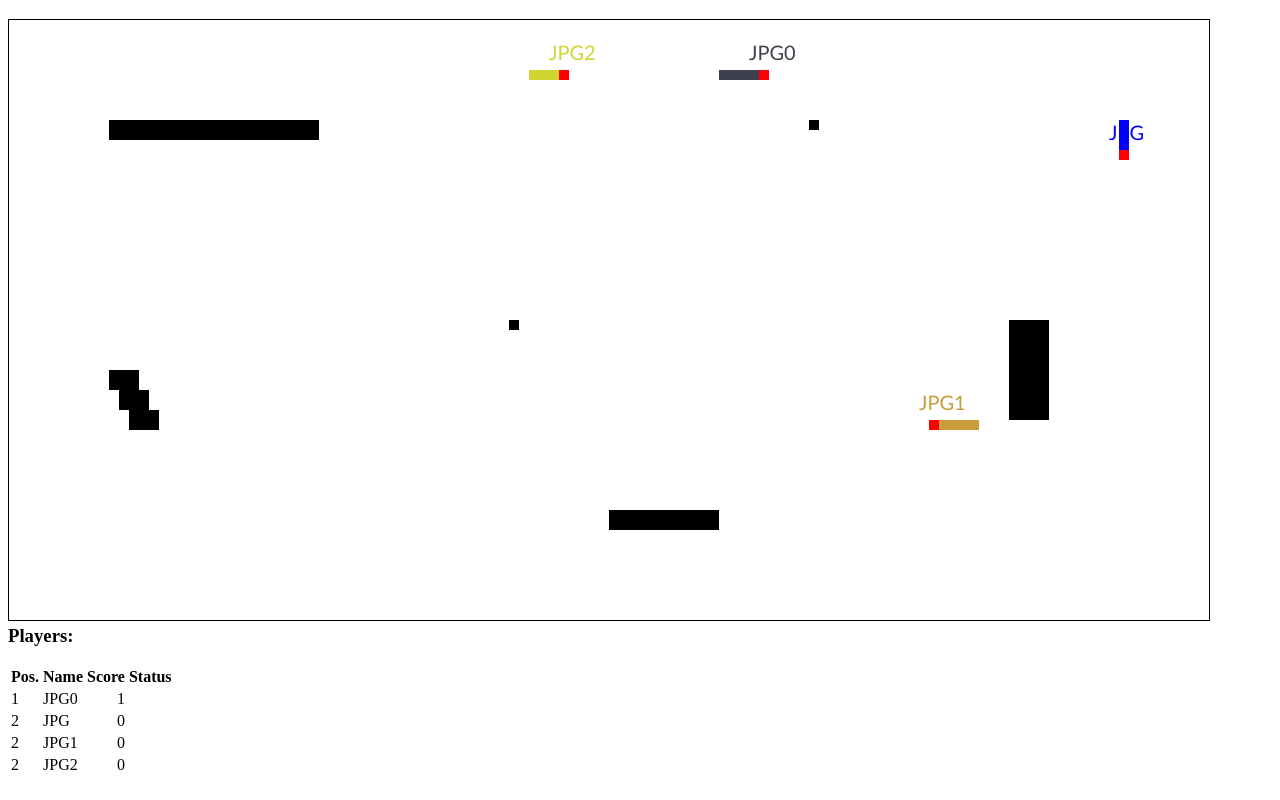
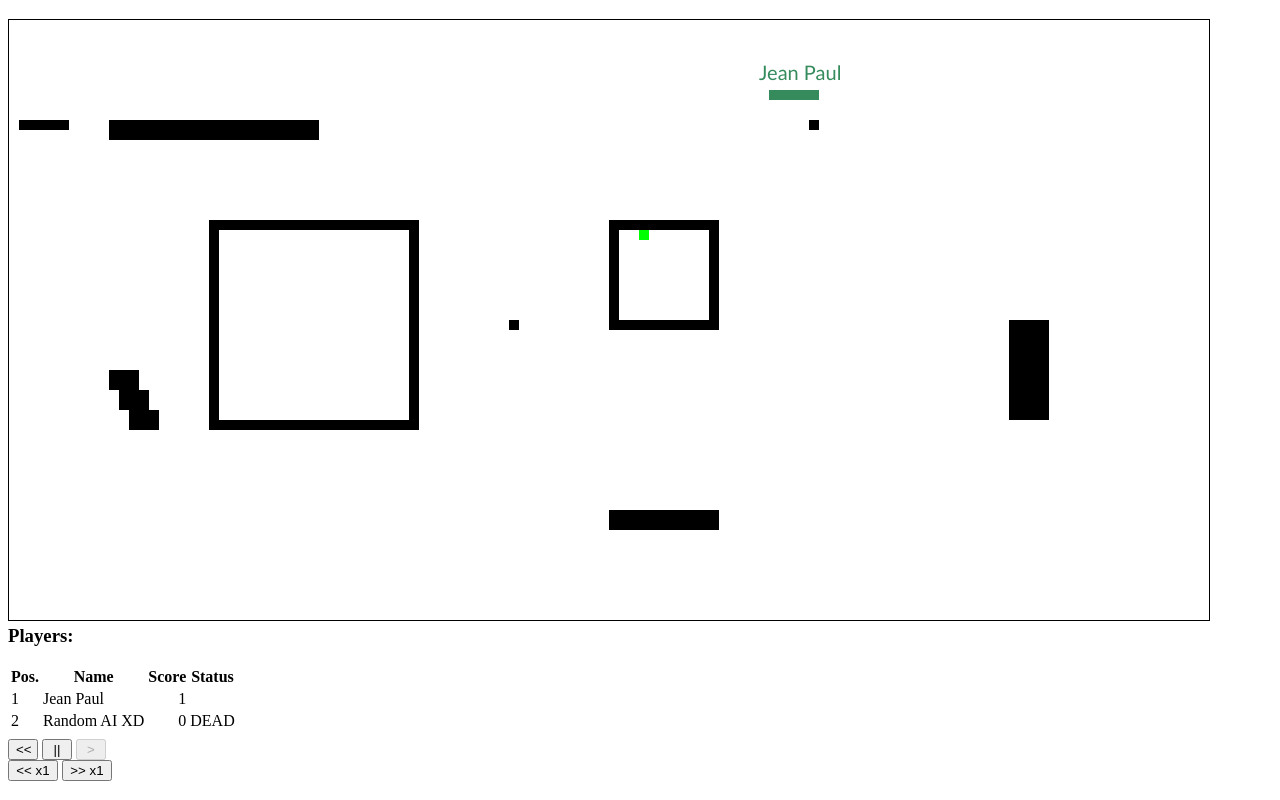
Before and after one commit to kaiserjpg/SnakeAI, a plain HTML site: page index.html in a window 1280 px wide. Both pictures are taken after a click on the button "Play". Drawn offline with nearby package versions, Linux system fonts and the light colour scheme.

Commit message:
add minor fixes and update game version

```diff
--- a/index.html
+++ b/index.html
@@ -14,7 +14,7 @@
 		</div>
 	</div>
 	<div id="snakeMenu">
-		<input type="button" id="addSnakeBtn" value="Add Human Player">
+		<!--input type="button" id="addSnakeBtn" value="Add Human Player"-->
 	</div>
 	<div id="playerScores" style="display:none;">
 		<div><h3>Players:</h3></div>
@@ -41,14 +41,28 @@
 		</table>
 	</div>
 
+	<div id="reproBtnContainer" style="margin-right:20px; clear: both;">
+		<input type="button" style="width: 30px;" id="backwardsBtn" value="<<" alt="Backwards" disabled />
+		<input type="button" style="width: 30px;" id="pauseBtn" value="||" alt="Pause" disabled />
+		<input type="button" style="width: 30px;" id="resumeBtn" value=">" alt="Resume" disabled />
+	</div>
 
-	<script src="scripts/jquery-2.2.4.min.js"></script>
+	<div id="stepByStepContainer" style="margin-right:20px;">
+		<input type="button" style="width: 50px;" id="backward1Step" value="<< x1" alt="Backward 1 step" disabled />
+		<input type="button" style="width: 50px;" id="forward1Step" value=">> x1" alt="Forward 1 step" disabled />
+	</div>
+
+
+	<script src="http://code.jquery.com/jquery-2.2.4.min.js"></script>
+	<script src="https://cdn.jsdelivr.net/lodash/4.17.4/lodash.min.js"></script>
+	<script src="http://underscorejs.org/underscore-min.js"></script>
 	<script src="scripts/position.js"></script>
 	<script src="scripts/extend.js"></script>
 	<script src="scripts/snake.js"></script>
 	<script src="scripts/ai/aisnake.js"></script>
 	<script src="scripts/staticObstacles.js"></script>
 	<script src="scripts/game.js"></script>
-	<script src="scripts/main.js"></script>
+	<script src="scripts/gameManager.js"></script>
+	<script src="scripts/uiManager.js"></script>
 </body>
 </html>
--- a/scripts/ai/aisnake.js
+++ b/scripts/ai/aisnake.js
@@ -18,10 +18,29 @@ function snakeAILoopJPG(game){
         snake.memory.activateOccupiedSpacex3FoodRule = true;
         snake.memory.activateWillGetThereFasterFoodRule = true;
         snake.memory.activateAvailableRangeFoodRule = true;
+        snake.memory.activateIsSurroundedFoodRule = true;
         snake.memory.paths = snake.memory.paths || [];
         snake.memory.paths.push(snake.direction);
+        if(!snake.memory.counter){
+            snake.memory.board = new Board(game.width, game.height);
+            snake.memory.counter = 1;
+        }
 
         return snake;
+    }
+
+    function Board(width,height){
+
+        var board = [];
+
+        for(var x = 0; x < width; x++) {
+            for(var y = 0; y < height; y++) {
+                board.push(new Position(x, y));
+            }
+        }
+
+        return board;
+
     }
 
     function getInfo(game, snake){
@@ -58,8 +77,12 @@ function snakeAILoopJPG(game){
 
                 //Not surronded by 3 obstacles different than your backward position
                 if (snake.memory.activateOccupiedSpacex3FoodRule == true) {
-                    if(!willCrash(game, snake.memory, foodPosition))
+                    if (foodPosition.x == headPosition.x, foodPosition.y == headPosition.y) {
                         food[i].validSurroundings.push({ direction: directions[k], position: foodPosition});
+                    } else {
+                        if(!willCrash(game, snake.memory, foodPosition))
+                            food[i].validSurroundings.push({ direction: directions[k], position: foodPosition});
+                    }
                 }
 
                 if(isBackwards(directions[k]))
@@ -147,6 +170,9 @@ function snakeAILoopJPG(game){
                     console.info("activateAvailableRangeFoodRule");
                     console.log((availableSpace.length / food[i].surroundings.length));
                 }
+            }
+
+            if (snake.memory.activateIsSurroundedFoodRule == true) {
             }
 
             if (food[i].viable) {
--- a/scripts/game.js
+++ b/scripts/game.js
@@ -1,4 +1,4 @@
-function Game(width, height, canvas, cellSize){
+function Game(width, height){
 	"use strict";
 	var game = {
 		snakes : [],
@@ -7,82 +7,72 @@ function Game(width, height, canvas, cellSize){
 		food : [],
 		height : height,
 		width: width,
-		cellSize: cellSize,
 		addSnake : addSnake,
-		startGame : startGame,
-		stopGame : stopGame
+		loop: loop
 	}
 
-	let loopid;
-	const fps = 30;
 	const foodFrequency = 100; //The higher this number, the slower food will be generated
 	let tick = 0;
 
 	return game;
 
-	function startGame(){
-		loopid = setInterval(function() {
-			loop();
-
-			if (isGameOver()) {
-				clearInterval(loopid);
-			};
-		}, 1000 / fps);
-	}
-
-	function stopGame(){
-		clearInterval(loopid);
-	}
-
-	function isGameOver() {
-		return game.snakes.length <= 0;
-	}
-
 	function loop() {
 
 		// Move snakes depending on the direction set in the loop function.
 		game.snakes.forEach((snake) => {
-			var newDirection = snake.loop(game);
-			if(newDirection){
-				snake.direction = newDirection;
+			try {
+				var newDirection = snake.loop(game);
+				if(newDirection){
+					snake.direction = newDirection;
+				}
 			}
+			catch(ex) {
+				var msg = "Snake " + (snake.name ? snake.name : "") + " is throwing an exception: ";
+				console.log(msg, ex);
+			}
+
 			moveSnake(snake);
 		});
 
-		// Clear board.
-		canvas.clearRect(0, 0, width * game.cellSize, height * game.cellSize);
-
 		evaluateBoard();
 
-		game.snakes.forEach(snake => {
-			drawSnake(snake);
-		});
-
 		//Grow food
-		if(++tick % fps * foodFrequency == 0){
+		if(++tick % 30 * foodFrequency == 0){
 			growFood();
 			if(game.food.length > 10){
 				game.food.shift();
 			}
 		}
 
-		drawFood();
-		drawObstacles();
+		return  {
+			id : tick,
+			snakes : cloneSnakes(game.snakes),
+			deadSnakes : cloneSnakes(game.deadSnakes),
+			obstacles : game.obstacles,
+			food : cloneFood(game.food),
+			height : game.height,
+			width: game.width,
+		};
 	};
 
-	function drawObstacles(){
-		game.obstacles.forEach(position => {
-			canvas.fillRect(position.x * cellSize, position.y * cellSize, cellSize, cellSize);
+	function cloneSnakes(snakes) {
+		var clonedSnakes = [];
+
+		snakes.forEach(snake => {
+			clonedSnakes.push({
+				id: snake.id,
+				name: snake.name,
+				color: snake.color,
+				direction: snake.direction,
+				body: new Array(...snake.body)
+			});
 		});
+
+		return clonedSnakes;
 	}
 
-	function drawFood() {
-		var current = canvas.fillStyle;
-		game.food.forEach(position => {
-			canvas.fillStyle = position.color || "#0f0";
-			canvas.fillRect(position.x * cellSize, position.y * cellSize, cellSize, cellSize);
-		});
-		canvas.fillStyle = current;
+	function cloneFood(food) {
+		return new Array(...food);
 	}
 
 	function addSnake(snake) {
@@ -123,25 +113,6 @@ function Game(width, height, canvas, cellSize){
 
 		snake.body.unshift(newPosition);
 
-	}
-
-	function drawSnake(snake){
-		var currentStyle = canvas.fillStyle;
-
-		snake.body.forEach(position => {
-			if (snake.body[0].x == position.x && snake.body[0].y == position.y) {
-				canvas.fillStyle = "red";
-			} else {
-				canvas.fillStyle = snake.color;
-			}
-			canvas.fillRect(position.x * cellSize, position.y * cellSize, cellSize, cellSize);
-		});
-
-		if (snake.name && snake.name != "") {
-			canvas.fillText(snake.name, (snake.getHead().x-1)*cellSize, (snake.getHead().y-1)*cellSize);
-		}
-
-		canvas.fillStyle = currentStyle;
 	}
 
 	function evaluateBoard() {
--- /dev/null
+++ b/scripts/gameManager.js
@@ -0,0 +1,166 @@
+function GameManager(width, height, gameSpeed) {
+
+	// Initialize game.
+	var game = new Game(width, height);
+
+	// Add static obstacles.
+	game.obstacles = staticObstacles;
+	addSquareOfDeath(20, 20, 20, false);
+	addSquareOfDeath(60, 20, 10, false);
+
+	// Add AI snakes.
+	addAISnakes();
+
+	// Add random AI snakes.
+	for (var i = 0; i < 0; i++) {
+		let aiSnake = new Snake(Math.floor(Math.random() * game.width), Math.floor(Math.random() * game.height), {name: "AI", direction: "E", color: "#000"});
+		aiSnake.loop = snakeAILoop;
+		game.addSnake(aiSnake);
+	};
+
+	var loopid;
+
+	var gameManager = {
+		gameStates: [],
+		startGame: startGame,
+		stopGame: stopGame,
+		getPlayerScores: getPlayerScores
+	}
+
+	return gameManager;
+
+	function startGame(){
+
+		loopid = setInterval(function() {
+			let gameState = game.loop();
+			gameManager.gameStates.push(gameState);
+
+			//logGameState(gameState);
+
+			if (isGameOver()) {
+				stopGame();
+			};
+		}, gameSpeed);
+	}
+
+	function logGameState(gameState) {
+		console.log("GAME STATE:");
+		console.log("-----------------------------------");
+		console.log("Current Tick: " + gameState.id);
+
+		gameState.snakes.forEach(snake => {
+			let msg = "Snake " + snake.id + ": Head(" + snake.body[0].x + "," + snake.body[0].y + "); Current Direction: '" + snake.direction + "'.";
+			console.log(msg);
+		});
+
+		for (var i = 0; i < gameState.food.length; i++) {
+			let msg = "Food " + i + ": Position(" + gameState.food[i].x + "," + gameState.food[i].y + ").";
+			console.log(msg);
+		}
+
+		console.log("-----------------------------------");
+	}
+
+	function stopGame(){
+		clearInterval(loopid);
+	}
+
+	function isGameOver() {
+		return game.snakes.length <= 0;
+	}
+
+	function getPlayerScores(gameState) {
+		var allPlayers = [];
+		var alivePlayersScores = [];
+		var deadPlayersScores = [];
+
+		// Create result array.
+		gameState.snakes.forEach(snake => {
+			allPlayers.push({
+				playerName: snake.name && snake.name !== "" ? snake.name : "Anonymous",
+				score: snake.body.length - 4,
+				isDead: false
+			});
+		});
+
+		gameState.deadSnakes.forEach(snake => {
+			allPlayers.push({
+				playerName: snake.name && snake.name !== "" ? snake.name : "Anonymous",
+				score: snake.body.length - 4,
+				isDead: true
+			});
+		});
+
+		// Sort the array.
+		allPlayers.sort(function(snake1, snake2) {
+			return snake2.score - snake1.score;
+		});
+
+		// Calculate positions.
+		if (allPlayers.length > 0) {
+			allPlayers[0].position = 1;
+
+			for (var i = 1, pos = 1; i < allPlayers.length; i++) {
+				if (allPlayers[i].score < allPlayers[i-1].score) {
+					pos++;
+				}
+
+				allPlayers[i].position = pos;
+			}
+		}
+
+		return allPlayers;
+	};
+
+	function getRandomColor() {
+        var letters = '0123456789ABCDEF';
+        var color = '#';
+        for (var i = 0; i < 6; i++ ) {
+            color += letters[Math.floor(Math.random() * 16)];
+        }
+
+        return color == "#FFFFFF" ? getRandomColor() : color;
+    }
+
+    function addSquareOfDeath(initialX, initialY, squareSize, closed) {
+
+		for (var i = initialX + (closed ? 2 : 0); i < initialX + squareSize + 1 - (closed ? 2 : 0); i++) {
+			game.obstacles.push(new Position(i, initialY));
+			game.obstacles.push(new Position(i, initialY + squareSize));
+		}
+
+		for (var i = initialY; i < initialY + squareSize; i++) {
+			game.obstacles.push(new Position(initialX, i));
+			game.obstacles.push(new Position(initialX + squareSize, i + 1));
+		}
+    }
+
+	function addAISnakes() {
+
+		var add = (name, aiFunc) => {
+			let aiSnake = new Snake(Math.floor(Math.random() * game.width),Math.floor(Math.random() * game.height), {name: name, direction: "E", color: getRandomColor()});
+			aiSnake.loop = aiFunc;
+			game.addSnake(aiSnake);
+		}
+
+		// Generic Random Snake.
+		if (typeof(snakeAILoop) !== "undefined")
+			add("Random AI XD", snakeAILoop);
+
+		// add("Derick", snakeAILoopDerick);
+		// add("Andrei", snakeAILoopAndrei);
+		// add("Yasser", snakeAILoopYasser);
+		// add("William", snakeAILoopWilliam);
+		add("Jean Paul", snakeAILoopJPG);
+		// add("Gallo", snakeAILoopGallo);
+		// add("Aldo", snakeAILoopAldo);
+		// add("Randy", snakeAILoopRandy);
+		// add("Elvin", snakeAILoopElvin);
+		// add("Marcos", snakeAILoopMarcos);
+		// add("Gerald", snakeAILoopGerald);
+		// add("Daniel", snakeAILoopDaniel);
+		// add("Sergio", snakeAILoopSergio);
+		// add("Miguel", snakeAILoopMiguel);
+		// add("Saul", snakeAILoopSaul);
+	}
+}
--- a/scripts/main.js
+++ /dev/null
@@ -1,178 +0,0 @@
-(function() {
-	'use strict';
-
-	var canvas = document.getElementById("snake-canvas").getContext("2d"),
-		canvasWidth = 1200,
-		canvasHeight = 600,
-		cellSize = 10;
-
-	if(canvasWidth % cellSize != 0 || canvasHeight % cellSize != 0){
-		throw "Invalid canvas size. Width & Height must be multiples of " + cellSize;
-	}
-
-	canvas.font = "20px Calibri";
-
-	// Initialize game.
-	var game = new Game(canvasWidth/cellSize, canvasHeight/cellSize, canvas, cellSize);
-
-	// Add static obstacles.
-	game.obstacles = staticObstacles;
-
-	//Add the AI snake
-	var aiSnake = new Snake(Math.floor(game.width/2),Math.floor(game.height/2), {name: "JPG", direction: "E", color: "#00F"});
-	aiSnake.loop = snakeAILoopJPG;
-	game.addSnake(aiSnake);
-
-	for(var i = 0; i < 3 ; i++){
-        let snake = new Snake(Math.floor(Math.random() * game.width), Math.floor(Math.random() * game.height), {name: "JPG"+i.toString(), color: getRandomColor()});
-        snake.loop = snakeAILoopJPG;
-        game.addSnake(snake);
-    }
-
-	for(var i = 0; i < 0 ; i++){
-        let snake = new Snake(Math.floor(Math.random() * game.width), Math.floor(Math.random() * game.height), {color: getRandomColor()});
-        snake.loop = snakeAILoop;
-        game.addSnake(snake);
-    }
-
-    function getRandomColor() {
-        var letters = '0123456789ABCDEF';
-        var color = '#';
-        for (var i = 0; i < 6; i++ ) {
-            color += letters[Math.floor(Math.random() * 16)];
-        }
-        return color;
-    }
-
-	$("#addSnakeBtn").click(function(){
-		addHumanPlayer();
-		$(this).prop('disabled', 'disabled');
-	});
-
-	function addHumanPlayer(){
-		// Add a human snake to game with keyboard controls.
-		var humanSnake = new Snake(0,0, { name: "Derick"});
-		humanSnake.color = "#F00";
-		game.addSnake(humanSnake);
-		//Implement human snake loop method
-		var directionChanges = [];
-		humanSnake.loop = function (game) {
-			var directionChange = directionChanges[0];
-			if(directionChange !== undefined){
-				switch(directionChange){
-					case 'N':
-						if(this.direction != 'S'){
-							this.direction = 'N';
-						}
-						break;
-					case 'E':
-						if(this.direction != 'W'){
-							this.direction = 'E';
-						}
-						break;
-					case 'S':
-						if(this.direction != 'N'){
-							this.direction = 'S';
-						}
-						break;
-					case 'W':
-						if(this.direction != 'E'){
-							this.direction = 'W';
-						}
-						break;
-				}
-				directionChanges.shift();
-			}
-		};
-		$(document).keydown(function (event) {
-			switch(event.which){
-				case 37:
-					directionChanges.push('W');
-					break;
-
-				case 38:
-					directionChanges.push('N');
-					break;
-
-				case 39:
-					directionChanges.push('E');
-					break;
-
-				case 40:
-					directionChanges.push('S');
-					break;
-			}
-		});
-	}
-
-	$("#playBtn").click(function () {
-		$("#playBtnContainer").hide();
-		game.startGame();
-		$("#snakeMenu").hide();
-		$("#playerScores").show();
-		setInterval(function() {
-			refreshScores(getPlayerScores());
-		}, 100);
-	});
-
-	function getPlayerScores() {
-		var allPlayers = [];
-		var alivePlayersScores = [];
-		var deadPlayersScores = [];
-
-		// Create result array.
-		game.snakes.forEach(snake => {
-			allPlayers.push({
-				playerName: snake.name && snake.name !== "" ? snake.name : "Anonymous",
-				score: snake.body.length - 4,
-				isDead: false
-			});
-		});
-
-		game.deadSnakes.forEach(snake => {
-			allPlayers.push({
-				playerName: snake.name && snake.name !== "" ? snake.name : "Anonymous",
-				score: snake.body.length - 4,
-				isDead: true
-			});
-		});
-
-		// Sort the array.
-		allPlayers.sort(function(snake1, snake2) {
-			return snake2.score - snake1.score;
-		});
-
-		// Calculate positions.
-		if (allPlayers.length > 0) {
-			allPlayers[0].position = 1;
-
-			for (var i = 1, pos = 1; i < allPlayers.length; i++) {
-				if (allPlayers[i].score < allPlayers[i-1].score) {
-					pos++;
-				}
-
-				allPlayers[i].position = pos;
-			}
-		}
-
-		return allPlayers; // alivePlayersScores.concat(deadPlayersScores);;
-	};
-
-	function refreshScores(playerScores) {
-		var playerScoreDetailsSection = $("#playerScoresDetails");
-		playerScoreDetailsSection.empty();
-
-		for (var i = 0; i < playerScores.length; i++) {
-			var playerScoreRow = $(".player-score-row-temp").clone();
-
-			playerScoreRow.removeClass("player-score-row-temp hidden");
-			playerScoreRow.find(".js-player-position").html(playerScores[i].position);
-			playerScoreRow.find(".js-player-name").html(playerScores[i].playerName);
-			playerScoreRow.find(".js-player-score").html(playerScores[i].score);
-			playerScoreRow.find(".js-player-status").html(playerScores[i].isDead ? "DEAD" : "");
-
-			playerScoreRow.appendTo(playerScoreDetailsSection);
-		}
-	}
-
-})();
--- a/scripts/position.js
+++ b/scripts/position.js
@@ -2,7 +2,6 @@ function Position(x,y){
     var pos = {
         x : x,
         y : y,
-        color: null,
         intersects : intersects
     }
 
--- a/scripts/snake.js
+++ b/scripts/snake.js
@@ -6,6 +6,7 @@ function Snake(x, y, options) {
 		initialSize: 4
 	}, options);
 
+	this.id = Math.floor(Math.random() * 9999);
 	this.name = options.name;
 	this.body = [];
 	this.direction = options.direction;
--- a/scripts/staticObstacles.js
+++ b/scripts/staticObstacles.js
@@ -44,6 +44,14 @@ staticObstacles =  [
 	{ x: 103, y: 37 },
 	{ x: 103, y: 38 },
 	{ x: 103, y: 39 },
+
+	// Gallo troller
+	//{ x: 0, y: 10 },
+	{ x: 1, y: 10 },
+	{ x: 2, y: 10 },
+	{ x: 3, y: 10 },
+	{ x: 4, y: 10 },
+	{ x: 5, y: 10 },
 
 	{ x: 10, y: 10 },
 	{ x: 11, y: 10 },
--- /dev/null
+++ b/scripts/uiManager.js
@@ -0,0 +1,192 @@
+(function() {
+	'use strict';
+
+	const fps = 30;
+
+	var canvas = document.getElementById("snake-canvas").getContext("2d"),
+		canvasWidth = 1200,
+		canvasHeight = 600,
+		cellSize = 10,
+		gameSpeed = 1000 / fps,
+		currentStateIndex = 0,
+		isPaused = false,
+		isBackwards = false,
+		isStepByStepMode = false;
+
+	var frameRequest;
+
+	if(canvasWidth % cellSize != 0 || canvasHeight % cellSize != 0){
+		throw "Invalid canvas size. Width & Height must be multiples of " + cellSize;
+	}
+
+	canvas.font = "20px Calibri";
+
+	var gameManager = new GameManager(canvasWidth/cellSize, canvasHeight/cellSize, gameSpeed);
+
+	function drawObstacles(obstacles){
+		obstacles.forEach(position => {
+			canvas.fillRect(position.x * cellSize, position.y * cellSize, cellSize, cellSize);
+		});
+	}
+
+	function drawFood(food) {
+		var current = canvas.fillStyle;
+		canvas.fillStyle = "#0f0";
+		food.forEach(position => {
+			canvas.fillRect(position.x * cellSize, position.y * cellSize, cellSize, cellSize);
+		});
+		canvas.fillStyle = current;
+	}
+
+	function drawSnake(snake){
+		var currentStyle = canvas.fillStyle;
+		canvas.fillStyle = snake.color;
+
+		snake.body.forEach(position => {
+			canvas.fillRect(position.x * cellSize, position.y * cellSize, cellSize, cellSize);
+		});
+
+		if (snake.name && snake.name != "") {
+			canvas.fillText(snake.name, (snake.body[0].x-1)*cellSize, (snake.body[0].y-1)*cellSize);
+		}
+
+		canvas.fillStyle = currentStyle;
+	}
+
+	$("#playBtn").click(function () {
+		$("#playBtnContainer").hide();
+		$("#backwardsBtn").prop("disabled", false);
+		$("#pauseBtn").prop("disabled", false);
+		$("#backward1Step").prop("disabled", false);
+		$("#forward1Step").prop("disabled", false);
+
+		$("#playerScores").show();
+		$("#snakeMenu").hide();
+
+		gameManager.startGame();
+
+		refreshCanvas();
+	});
+
+	// Main reproduction buttons events.
+	$("#pauseBtn").click(function () {
+		isPaused = true;
+		isStepByStepMode = true;
+
+		$("#resumeBtn").prop('disabled', false);
+		$("#backwardsBtn").prop('disabled', false);
+		$(this).prop('disabled', true);
+	});
+
+	$("#resumeBtn").click(function () {
+		isPaused = false;
+		isBackwards = false;
+		isStepByStepMode = false;
+
+		$("#pauseBtn").prop('disabled', false);
+		$("#backwardsBtn").prop('disabled', false);
+		$(this).prop('disabled', true);
+
+		refreshCanvas();
+	});
+
+	$("#backwardsBtn").click(function () {
+		isPaused = false;
+		isBackwards = true;
+		isStepByStepMode = false;
+
+		$("#resumeBtn").prop('disabled', false);
+		$("#pauseBtn").prop('disabled', false);
+		$(this).prop('disabled', true);
+
+		refreshCanvas();
+	});
+
+	// Step by step buttons events.
+	$("#backward1Step").click(function () {
+		isPaused = true;
+		isBackwards = true;
+		isStepByStepMode = true;
+
+		$("#pauseBtn").prop('disabled', true);
+		$("#backwarsBtn").prop('disabled', false);
+		$("#resumeBtn").prop('disabled', false);
+
+		if (frameRequest)
+			cancelAnimationFrame(frameRequest);
+
+		refreshCanvas();
+	});
+
+	$("#forward1Step").click(function () {
+		isPaused = true;
+		isBackwards = false;
+		isStepByStepMode = true;
+
+		$("#pauseBtn").prop('disabled', true);
+
+		if (frameRequest)
+			cancelAnimationFrame(frameRequest);
+
+		refreshCanvas();
+	});
+
+	function drawCanvas(gameState) {
+
+		// Clear board.
+		canvas.clearRect(0, 0, gameState.width * cellSize, gameState.height * cellSize);
+
+		// Draw game elements.
+		drawFood(gameState.food);
+
+		gameState.snakes.forEach(snake => {
+			drawSnake(snake);
+		});
+
+		drawObstacles(gameState.obstacles);
+
+	}
+
+	function refreshCanvas() {
+		//console.log("States length: " + gameManager.gameStates.length + "; Current index: " + currentStateIndex);
+
+		if (!isPaused || isStepByStepMode) {
+
+			if (!isBackwards) {
+				if (gameManager.gameStates.length > currentStateIndex) {
+					drawCanvas(gameManager.gameStates[currentStateIndex]);
+					refreshScores(gameManager.getPlayerScores(gameManager.gameStates[currentStateIndex]));
+					currentStateIndex++;
+				}
+			}
+			else {
+				if (gameManager.gameStates.length > 0 && currentStateIndex > 0) {
+					currentStateIndex--;
+					drawCanvas(gameManager.gameStates[currentStateIndex]);
+					refreshScores(gameManager.getPlayerScores(gameManager.gameStates[currentStateIndex]));
+				}
+			}
+		}
+
+		if (!isStepByStepMode)
+			frameRequest = requestAnimationFrame(refreshCanvas);
+	}
+
+	function refreshScores(playerScores) {
+		var playerScoreDetailsSection = $("#playerScoresDetails");
+		playerScoreDetailsSection.empty();
+
+		for (var i = 0; i < playerScores.length; i++) {
+			var playerScoreRow = $(".player-score-row-temp").clone();
+
+			playerScoreRow.removeClass("player-score-row-temp hidden");
+			playerScoreRow.find(".js-player-position").html(playerScores[i].position);
+			playerScoreRow.find(".js-player-name").html(playerScores[i].playerName);
+			playerScoreRow.find(".js-player-score").html(playerScores[i].score);
+			playerScoreRow.find(".js-player-status").html(playerScores[i].isDead ? "DEAD" : "");
+
+			playerScoreRow.appendTo(playerScoreDetailsSection);
+		}
+	}
+
+})();
```
